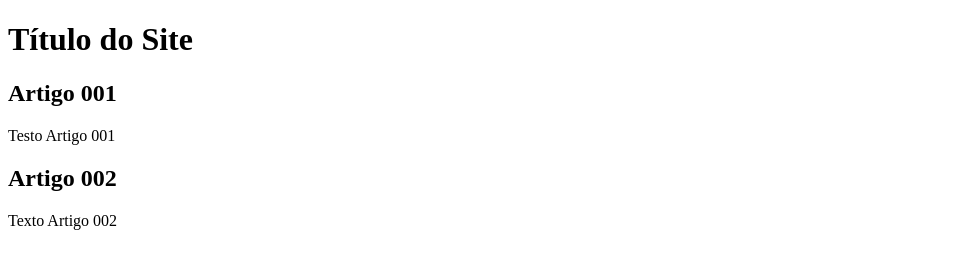
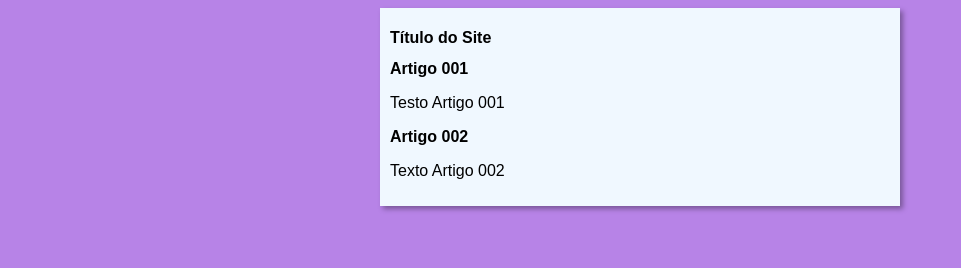
Before and after one commit to EduardaCaetana/projeto-site2, a plain HTML site: page index.html in a window 1280 px wide. Shown: the whole page, without its empty margins (0-961 px from the left). Drawn offline with Linux system fonts and the light colour scheme.

Commit message:
iniciei o design

```diff
--- /dev/null
+++ b/estilos/style.css
@@ -0,0 +1,16 @@
+*{
+    font-family: Arial, Helvetica, sans-serif;
+    font-size: 16px;
+}
+
+body {
+    background-color: rgb(183, 131, 231);
+}
+
+main {
+    background-color: aliceblue;
+    width: 500px;
+    margin: auto;
+    padding: 10px;
+    box-shadow: 3px 3px 5px rgba(0, 0, 0, 0.341);
+}
--- a/index.html
+++ b/index.html
@@ -5,6 +5,7 @@
     <meta name="viewport" content="width=device-width, initial-scale=1.0">
     <title>Título do Site</title>
 </head>
+<link rel="stylesheet" href="estilos/style.css">
 <body>
     <main>
         <header>
```
